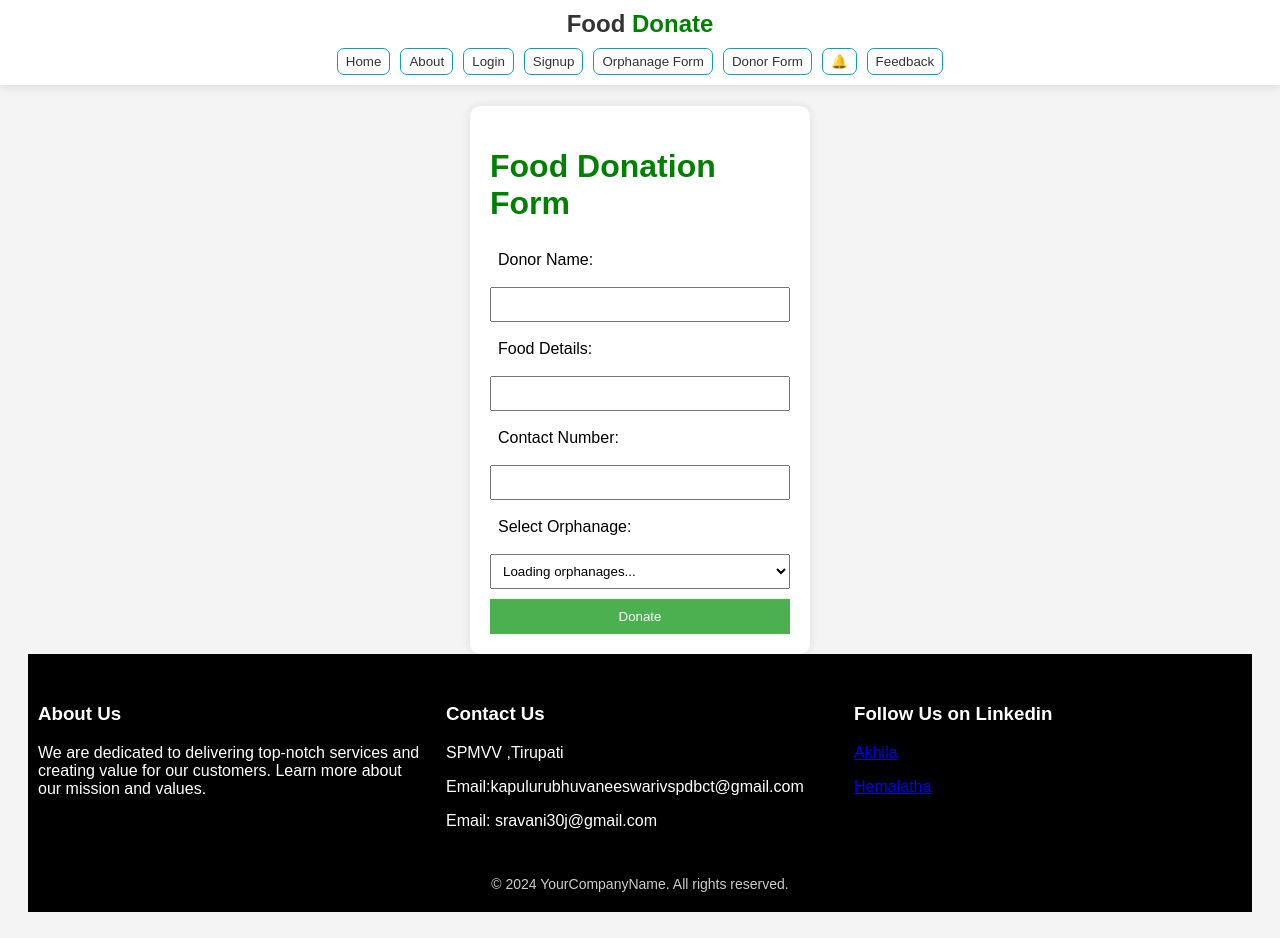
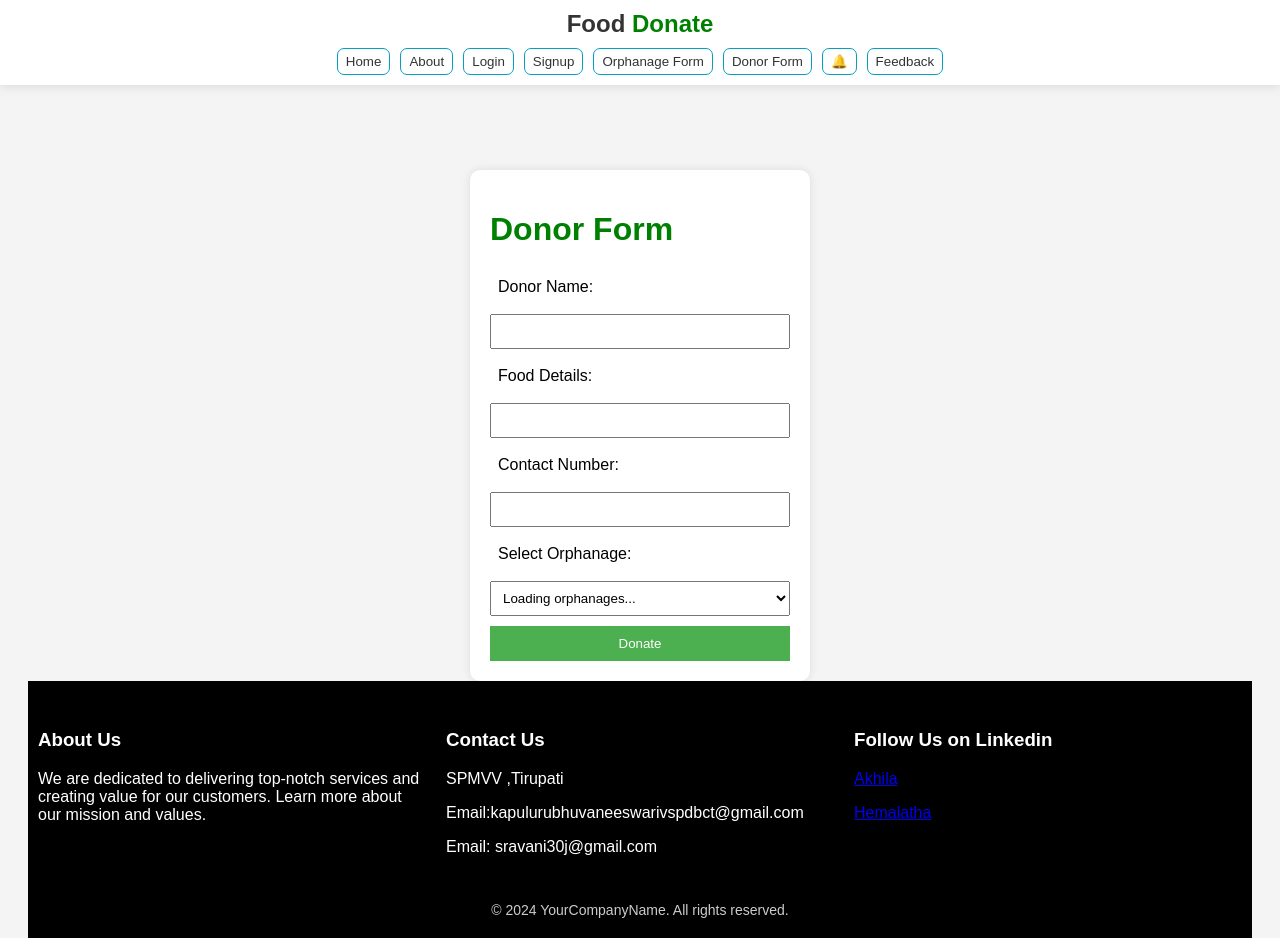
Before and after one commit to srvni/Fwms, a plain HTML site: page donor.html in a window 1280 px wide. Before the commit the page ends 912 px from the top, so only its background shows below. Drawn offline with nearby package versions, Linux system fonts and the light colour scheme.

Commit message:
Update donor.html

```diff
--- a/donor.html
+++ b/donor.html
@@ -62,8 +62,13 @@
     <br>
     <br>
     <br>
+    <br>
+    <br>
+    <br>
+    <br>
+    <br>
     <form id="donorForm">
-        <h1 style="color:green;">Food Donation Form</h1>
+        <h1 style="color:green;">Donor Form</h1>
         <label for="donorName">Donor Name:</label>
         <input type="text" id="donorName" required>
 
```
